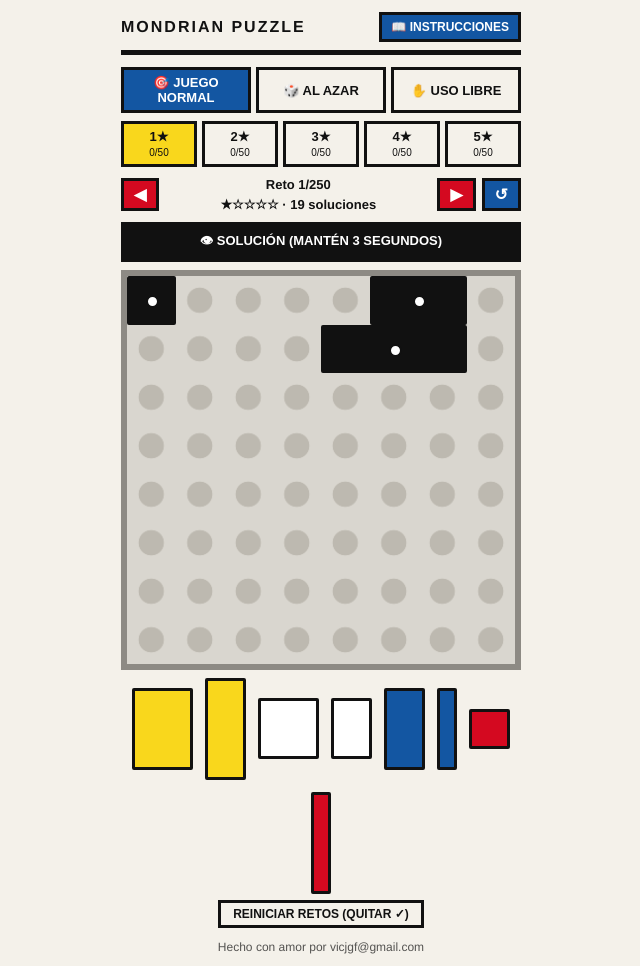
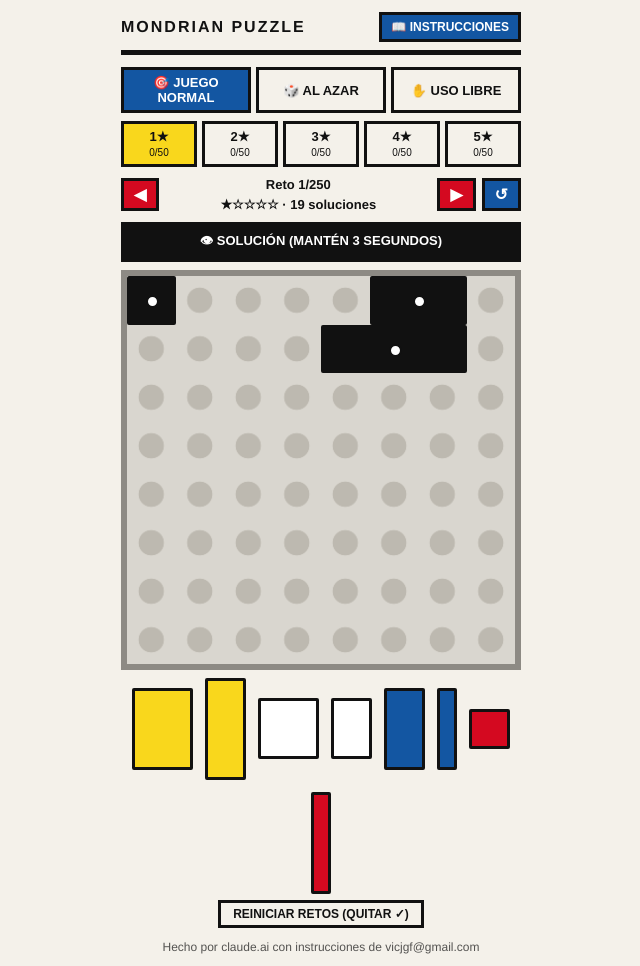
Before and after one commit to vicjgf/mondrian-puzzle, a plain HTML site: page index.html in a window 1280 px wide. Shown: the whole page, without its empty margins (319-959 px from the left). Drawn offline with Linux system fonts and the light colour scheme.

Commit message:
Add files via upload

```diff
--- a/index.html
+++ b/index.html
@@ -43,7 +43,7 @@ button{background:#d40920;color:#fff;border:3px solid #111;font-size:16px;paddin
 <div id="frame"><div id="board"><div id="gh"></div></div></div>
 <div id="tray"></div>
 <button class="rb" id="rb">Reiniciar retos (quitar ✓)</button>
-<div class="hint" style="margin-top:12px">Hecho con amor por vicjgf@gmail.com</div>
+<div class="hint" style="margin-top:12px">Hecho por claude.ai con instrucciones de vicjgf@gmail.com</div>
 <div id="help"><div class="hp"><h2>Instrucciones</h2>
 <h3>Cómo jugar</h3><p>Llena por completo el tablero de 8×8 con las 8 piezas de colores, sin huecos ni encimadas. Las 3 piezas negras (marcadas con un punto) ya están puestas y no se mueven.</p>
 <ul><li>Arrastra una pieza del área de abajo hasta el tablero.</li><li>Toca una pieza de abajo para girarla.</li><li>Toca una pieza del tablero para quitarla.</li><li>Mantén presionado 3 segundos el botón <b>👁 Solución</b> (arriba del tablero) para ver, solo con contornos, una forma de resolver el tablero. Si lo sueltas antes, no pasa nada.</li></ul>
```
